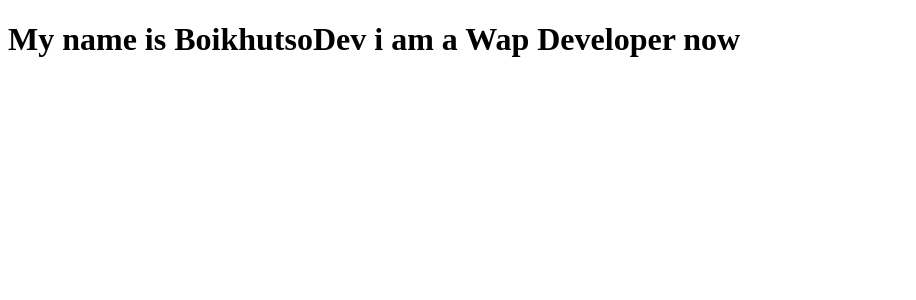
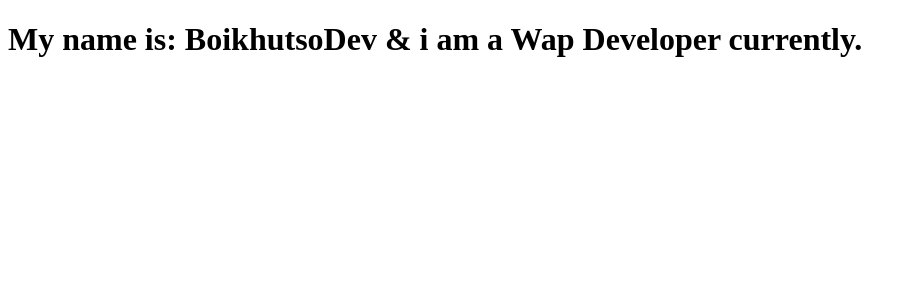
Before and after one commit to boikhutsodev/rectpct, a React (Vite) app in the folder product-app/: page / in a window 1280 px wide. Shown: the top 300 px of the page, without its empty margins (0-916 px from the left). Built offline with nearby package versions, Linux system fonts and the light colour scheme.

Commit message:
Refactored ComponentC to use useContext hook instead of Consumer API.

```diff
--- a/product-app/src/ComponentC.jsx
+++ b/product-app/src/ComponentC.jsx
@@ -1,30 +1,16 @@
 import React from "react";
+import { useContext } from "react";
 import { Data, Data1 } from "./App";
 
 const ComponentC = () => {
+  const name = useContext(Data);
+  const title = useContext(Data1);
+
   return (
     <>
-      <Data.Consumer>
-        {(name) => {
-          // return (
-          //   <h1>
-          //     My name is: {name} i am: {age} i would love to work as: {title}
-          //   </h1>
-          // );
-
-          return (
-            <Data1.Consumer>
-              {(title) => {
-                return (
-                  <h1>
-                    My name is {name} i am a {title} now
-                  </h1>
-                );
-              }}
-            </Data1.Consumer>
-          );
-        }}
-      </Data.Consumer>
+      <h1>
+        My name is: {name} & i am a {title} currently.
+      </h1>
     </>
   );
 };
```
